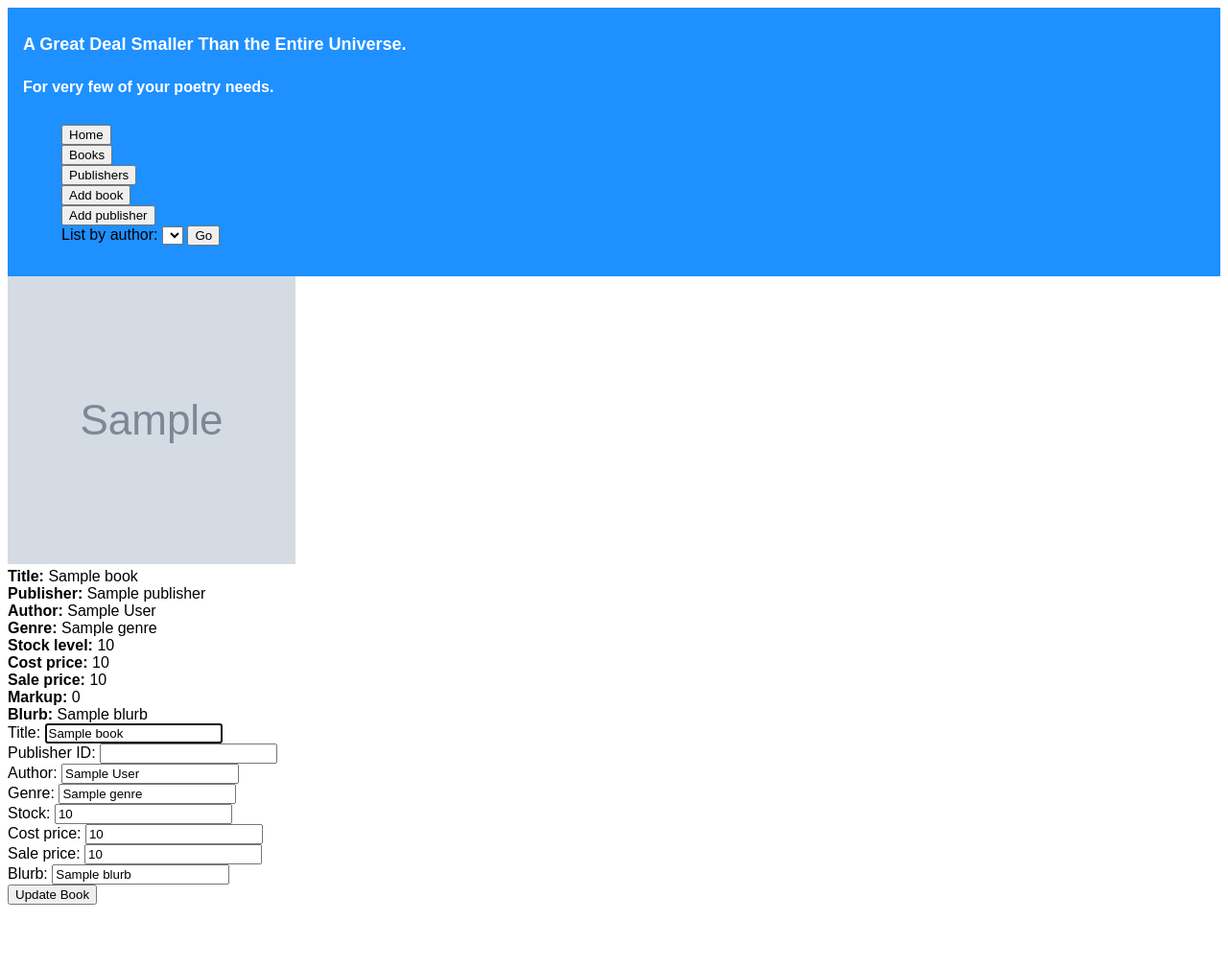
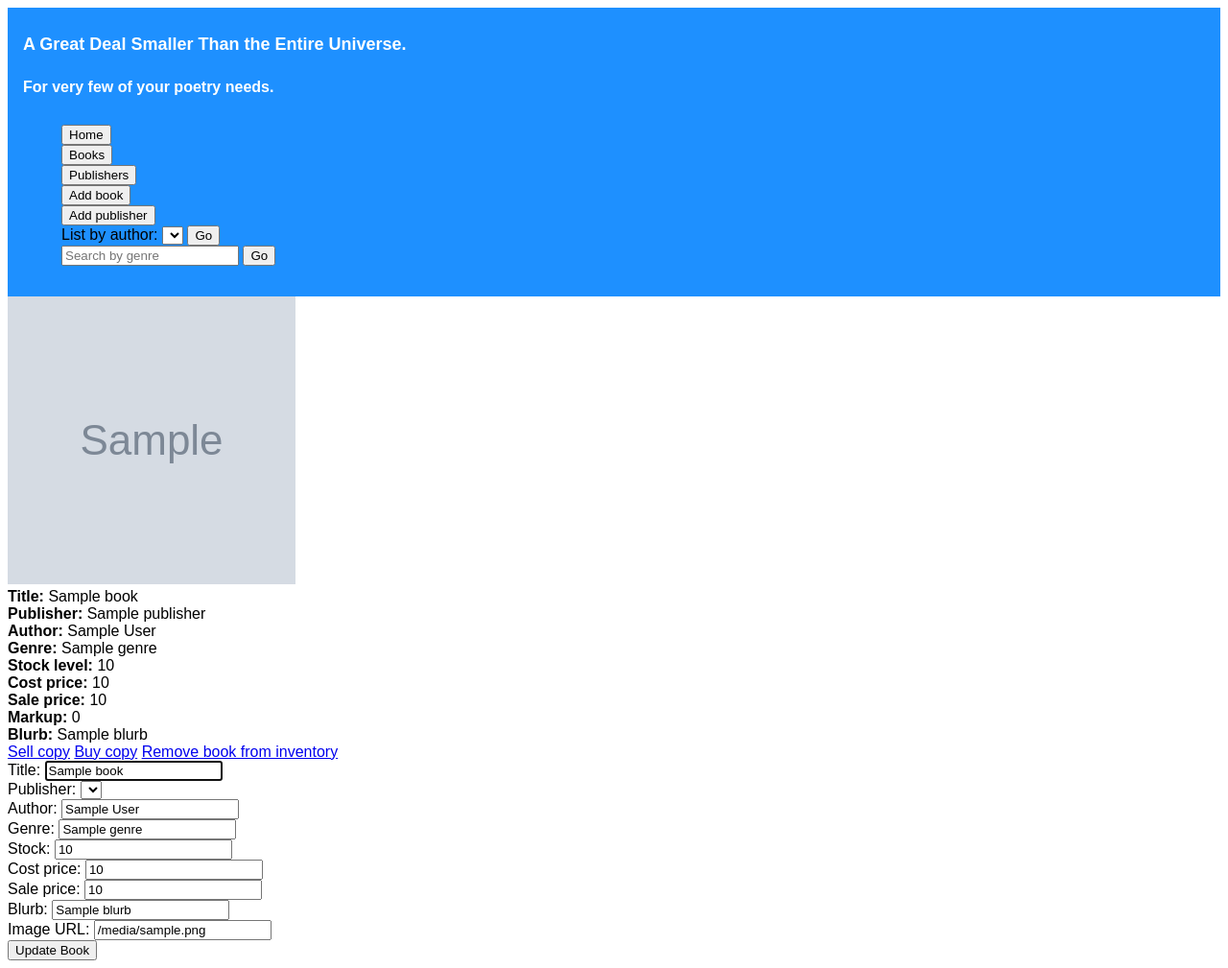
Before and after one commit to calumrodger/python_project_bookshop, a Flask app: page /books/1 in a window 1280 px wide. Shown: the whole page at 96% size. Before the commit the page ends 943 px from the top, so only its background shows below. Run offline with Flask 2, Linux system fonts and the light colour scheme; grey boxes marked "Sample" are stand-in pictures; a database or web service that is not in the repository returns one stand-in record (values such as "Sample title"); lists and menus that the app fills with data are empty; some libraries are stand-ins or nearby versions.

Commit message:
with steve's help added search by author, trying to add search by genre now but small difficulties

```diff
--- a/controllers/book_controller.py
+++ b/controllers/book_controller.py
@@ -82,15 +82,16 @@ def new_book():
     return render_template('books/new.html', all_publishers=publishers)
 
 
-# @books_blueprint.route("/books/byauthor", methods=['POST'])
-# def search_for_author(id):
-#     id.author = request.form["author"]
-#     books = book_repository.select_by_author(id)
-#     publishers = publisher_repository.select_all()
-#     return redirect("books/index.html", all_books=books, all_publishers=publishers)
+@books_blueprint.route("/books/byauthor", methods=['POST'])
+def search_for_author():
+    search_term = request.form["author"]
+    books = book_repository.select_by_author(search_term)
+    publishers = publisher_repository.select_all()
+    return render_template("books/index.html", all_books=books, all_publishers=publishers)
 
-# @books_blueprint.route("/books/byauthor", methods=['GET'])
-# def list_books_by_author(id):
-#     books = book_repository.select_by_author(id)
-#     publishers = publisher_repository.select_all()
-#     return render_template("/books/index.html", all_books=books, all_publishers=publishers)
+@books_blueprint.route("/books/bygenre", methods=['POST'])
+def search_for_genre():
+    search_term = request.form["genre"]
+    books = book_repository.select_by_genre(search_term)
+    publishers = publisher_repository.select_all()
+    return render_template("books/index.html", all_books=books, all_publishers=publishers)
--- a/repositories/book_repository.py
+++ b/repositories/book_repository.py
@@ -4,6 +4,7 @@ from models.book import Book
 from models.publisher import Publisher
 import repositories.book_repository as book_repository
 import repositories.publisher_repository as publisher_repository
+import pdb
 
 def save(book):
     sql = "INSERT INTO books (title, publisher_id, author, genre, stock, cost_price, sale_price, blurb, image) VALUES (%s, %s, %s, %s, %s, %s, %s, %s, %s) RETURNING *"
@@ -61,13 +62,24 @@ def update(book):
     values = [book.title, book.publisher.id, book.author, book.genre, book.stock, book.cost_price, book.sale_price, book.blurb, book.image, book.id]
     run_sql(sql, values)
 
-# def select_by_author(id):
-#     books = []
-#     sql = "SELECT * FROM books WHERE author = %s"
-#     value = [id.author]
-#     results = run_sql(sql, value)
-#     if results is not None:
-#         for row in results:
-#             book = Book(row["title"], row["publisher_id"], row["author"], row["genre"], row["stock"], row["cost_price"], row["sale_price"], row["blurb"], row["image"], row["id"])
-#             books.append(book)
-#         return books
+def select_by_author(search_term):
+    books = []
+    sql = "SELECT * FROM books WHERE author = %s"
+    value = [search_term]
+    results = run_sql(sql, value)
+    if results is not None:
+        for row in results:
+            book = Book(row["title"], row["publisher_id"], row["author"], row["genre"], row["stock"], row["cost_price"], row["sale_price"], row["blurb"], row["image"], row["id"])
+            books.append(book)
+    return books
+
+def select_by_genre(search_term):
+    books = []
+    sql = "SELECT * FROM books WHERE genre = %s"
+    value = [search_term]
+    results = run_sql(sql, value)
+    if results is not None:
+        for row in results:
+            book = Book(row["title"], row["publisher_id"], row["author"], row["genre"], row["stock"], row["cost_price"], row["sale_price"], row["blurb"], row["image"], row["id"])
+            books.append(book)
+    return books
--- a/static/style.css
+++ b/static/style.css
@@ -25,7 +25,7 @@ body {
     font-family: sans-serif;
   }
 
-#gallery {
+/* #gallery {
     display: inline flex;
     flex-flow: flex wrap;
     align-content: center;
@@ -37,4 +37,4 @@ body {
     background-color: lightblue;
     border: 6px solid white;
     flex: 66%;
-  }
+  } */
--- a/templates/base.html
+++ b/templates/base.html
@@ -23,10 +23,10 @@
           <input type="submit" value="Publishers">
         </form>
         <form action="/books/new">
-          <input type="submit" value="Add book" />
+          <input type="submit" value="Add book">
         </form>
         <form action="/publishers/new">
-          <input type="submit" value="Add publisher" />
+          <input type="submit" value="Add publisher">
         </form>
 
         <div>
@@ -34,13 +34,22 @@
           <label for="author">List by author:</label>
           <select id="author" name="author">
             {% for book in all_books %}
-              <option value="{{ book.id }}">
+              <option value="{{ book.author }}">
                 {{ book.author }}
               </option>
             {% endfor %}
           </select>
-          <button type="submit", action="books/byauthor.html", method="post">Go</button>
+          <button type="submit", action="books/byauthor", method="post">Go</button>
         </form>
+        <div class="genre-search">
+          <form action="books/bygenre" method="post">
+          <input type="text" placeholder="Search by genre">
+          <button type="submit", action="books/bygenre", method="post">Go</button>
+        </form>
+        </div>
+        <for action="books/bygenre" method="post">
+        <label for="genre">
+        </for>
         </div>
       </ul>
     </nav>
--- a/templates/books/byauthor.html
+++ b/templates/books/byauthor.html
@@ -1,4 +1,4 @@
-{% extends "base.html" %}
+<!-- {% extends "base.html" %}
 
 {% block content %}
 
@@ -39,4 +39,4 @@
 
 {% endfor %}
 
-{% endblock %}
+{% endblock %} -->
--- a/templates/books/show.html
+++ b/templates/books/show.html
@@ -1,6 +1,31 @@
 {% extends "base.html" %}
 
 {% block content %}
+
+      <!-- <b>Title:</b> {{book.title}}<br>
+      <b>Publisher Index:</b> {{book.publisher.id}}<br>
+      <b>Author:</b> {{book.author}}<br>
+      <b>Genre:</b> {{book.genre}}<br>
+      {% if book.stock == 0 %}
+      <b>Stock level:</b> <span style="color:red"> {{book.stock}} </span><br>
+        {% elif book.stock < 3 %}
+      <b>Stock level:</b> <span style="color:orange"> {{book.stock}} </span><br>
+      {% else %}
+      <b>Stock level:</b> {{book.stock}}<br>
+        {% endif %}
+      <b>Cost price:</b> {{book.cost_price}}<br>
+      <b>Sale price:</b> {{book.sale_price}}<br>
+      <b>Markup:</b> {{book.sale_price - book.cost_price}}<br>
+      <b>Blurb:</b> {{book.blurb}}<br>
+      <b>Index:</b> {{book.id}}<br>
+      <a href="/books/{{book.id}}" method="GET">Edit entry</a>
+      {% if book.stock > 0 %}
+      <a href="/books/{{book.id}}/sell" method="POST">Sell copy</a>
+      {% endif %}
+      <a href="/books/{{book.id}}/buy" method="POST">Buy copy</a>
+      <a href="/books/{{book.id}}/delete" method="POST">Remove book from inventory</a><br>
+        <br>
+    </div> -->
 
 <div class="book">
     <div class="content">
@@ -9,11 +34,24 @@
       <b>Publisher:</b> {{book.publisher.name}}<br>
       <b>Author:</b> {{book.author}}<br>
       <b>Genre:</b> {{book.genre}}<br>
+      {% if book.stock == 0 %}
+      <b>Stock level:</b> <span style="color:red"> {{book.stock}} </span><br>
+        {% elif book.stock < 2 %}
+      <b>Stock level:</b> <span style="color:orange"> {{book.stock}} </span><br>
+      {% else %}
       <b>Stock level:</b> {{book.stock}}<br>
+        {% endif %}
       <b>Cost price:</b> {{book.cost_price}}<br>
       <b>Sale price:</b> {{book.sale_price}}<br>
       <b>Markup:</b> {{book.sale_price - book.cost_price}}<br>
       <b>Blurb:</b> {{book.blurb}}<br>
+    </div>
+    <div>
+      {% if book.stock > 0 %}
+      <a href="/books/{{book.id}}/sell" method="POST">Sell copy</a>
+      {% endif %}
+      <a href="/books/{{book.id}}/buy" method="POST">Buy copy</a>
+      <a href="/books/{{book.id}}/delete" method="POST">Remove book from inventory</a><br>
     </div>
 </div>
 
@@ -24,8 +62,14 @@
   </div>
 
   <div>
-    <label for="publisher_id">Publisher ID:</label>
-    <input type="number" id="publisher_id" name="publisher_id" value="{{book.publisher}}" required>
+    <label for="publisher">Publisher:</label>
+    <select id="publisher" name="publisher_id">
+      {% for publisher in all_publishers %}
+        <option value="{{ publisher.id }}">
+          {{ publisher.name }}
+        </option>
+      {% endfor %}
+    </select>
   </div>
 
   <div>
@@ -58,6 +102,12 @@
     <input type="text" id="blurb" name="blurb" value="{{book.blurb}}" required>
   </div>
 
+  <div>
+    <label for="blurb">Image URL:</label>
+    <input type="text" id="blurb" name="blurb" value="{{book.image}}">
+  </div>
+
+
 
   <button type="submit">Update Book</button>
 
```
Also changed, not shown: console.py (+5 -5 lines), templates/books/edit.html (deleted, +0 -62 lines), templates/books/index.html (+7 -21 lines), templates/books/bygenre.html (added).
